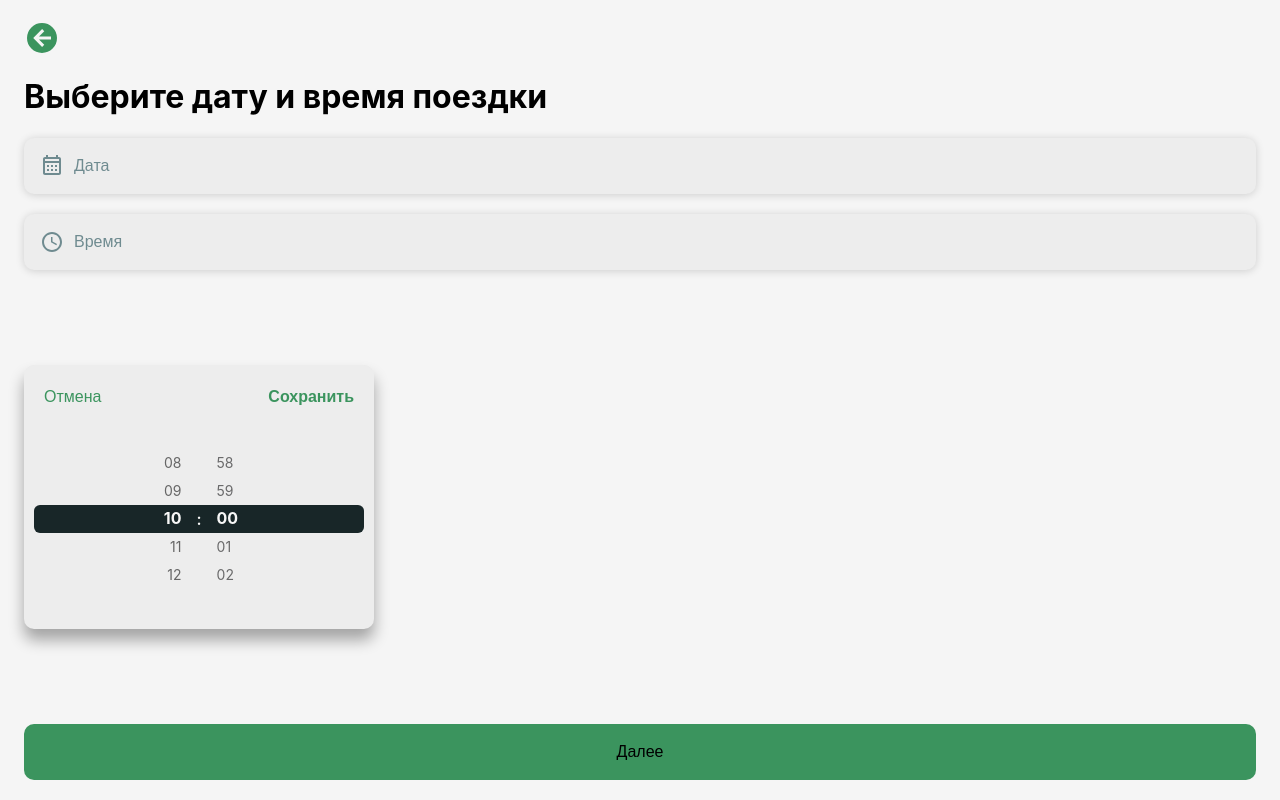
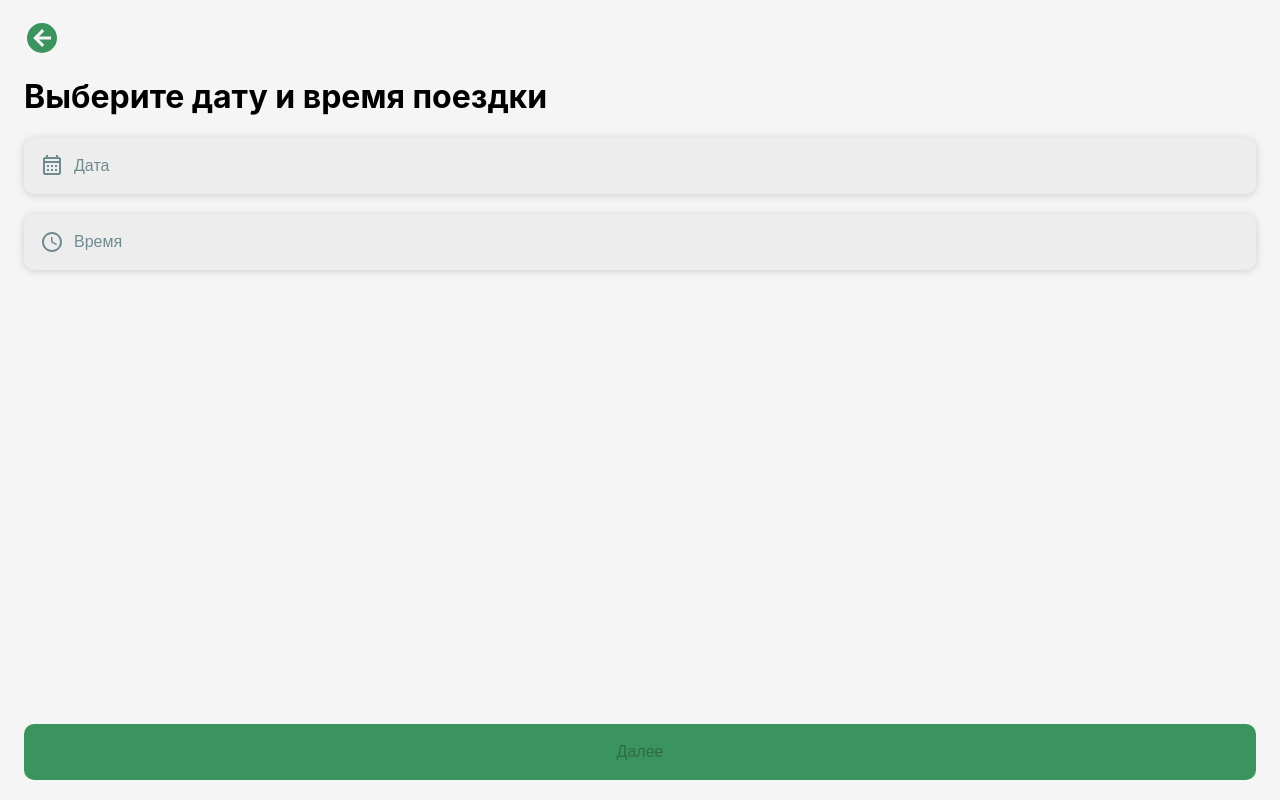
Before and after one commit to coldbloom/next-12-work, a Next.js app: page /create-trip/date-time in a window 1280 px wide. Built offline with nearby package versions, Linux system fonts and the light colour scheme.

Commit message:
remove react ios timepicker lib

```diff
--- a/package.json
+++ b/package.json
@@ -19,7 +19,6 @@
     "react": "18.3.1",
     "react-calendar": "^5.0.0",
     "react-dom": "18.3.1",
-    "react-ios-time-picker": "^0.2.2",
     "react-transition-group": "^4.4.5",
     "react-type-animation": "^3.2.0"
   },
--- a/pages/create-trip/date-time/index.tsx
+++ b/pages/create-trip/date-time/index.tsx
@@ -4,9 +4,9 @@ import Icon from "@mdi/react";
 import { LayoutContainer } from "../index";
 import { GoBackBtn } from "@/components/kit/GoBackBtn";
 import cn from "classnames";
-import {useRouter} from "next/router";
-import {useEffect, useState} from "react";
-import {observer} from "mobx-react-lite";
+import { useRouter } from "next/router";
+import { useState } from "react";
+import { observer } from "mobx-react-lite";
 import Store from '../store';
 
 import s from './DateTime.module.scss'
@@ -14,8 +14,6 @@ import {ModalPageWindow} from "@/components/kit/ModalPageWindow";
 import {DatePicker} from "@/components/kit/Calendar";
 import {formatDate} from "@/utils/functions";
 
-// @ts-ignore
-// import { TimePicker } from 'react-ios-time-picker';
 import {MyTimePicker} from "@/components/kit/MyTimePicker";
 
 const DateTime = observer(() => {
@@ -38,16 +36,6 @@ const DateTime = observer(() => {
     closeModal(0);
   };
 
-  useEffect(() => {
-    console.log(activeField, ' activeField')
-  }, [activeField]);
-
-  const [value, setValue] = useState('10:00');
-
-  const onChange = (timeValue: any) => {
-    setValue(timeValue);
-  }
-
   return (
     <LayoutContainer>
       <div className={s.wrapper}>
@@ -63,30 +51,9 @@ const DateTime = observer(() => {
             {time ?? 'Время'}
           </button>
         </div>
-        {/*<input*/}
-        {/*  type="time"*/}
-        {/*  value={time}*/}
-        {/*  onChange={(e) => setTime(e.target.value)}*/}
-        {/*/>*/}
 
-        {/*<div className={s.timePicker}>*/}
-        {/*  <div className={s.buttonsWrapper}>*/}
-        {/*    <button>Отмена</button>*/}
-        {/*    <button>Сохранить</button>*/}
-        {/*  </div>*/}
-        {/*  <div>*/}
-
-        {/*  </div>*/}
-        {/*</div>*/}
-
-        <MyTimePicker
-          value={value}
-          onChange={(value) => console.log(value)}
-          onFocus={(value) => console.log(value, 'focus')}
-          onSave={(value) => console.log(value, ' onSave')}
-        />
         <button
-          //disabled={!city}
+          disabled={!date || !time}
           className={cn(s.continueButton, {[s.disabled]: false})}
           onClick={handleContinue}
         >
@@ -112,7 +79,6 @@ const DateTime = observer(() => {
               <MyTimePicker
                 value={time}
                 onChange={(value) => onChangeTime(value)}
-                onFocus={(value) => console.log(value, 'focus')}
                 onSave={(value) => console.log(value, ' onSave')}
                 onCancel={() => closeModal(0)}
               />
--- a/src/components/kit/MyTimePicker/MyTimePicker.module.scss
+++ b/src/components/kit/MyTimePicker/MyTimePicker.module.scss
@@ -180,7 +180,7 @@
 .react-ios-time-picker-cell-inner-hour:hover,
 .react-ios-time-picker-cell-inner-minute:hover,
 .react-ios-time-picker-cell-inner-hour-format:hover {
-  background-color: #ff9d0ac9;
+  background-color: variables.$color-theme-one;
   color: white;
 }
 
@@ -188,6 +188,7 @@
   /* font-weight: 500; */
   font-weight: bold;
   color: #f7f7f7;
+  font-size: 16px;
   font-size: 16px;
 }
 
--- a/src/components/kit/MyTimePicker/TimePickerSelection.js
+++ b/src/components/kit/MyTimePicker/TimePickerSelection.js
@@ -1,5 +1,4 @@
 import React, { useEffect, useState } from 'react';
-import HourFormat from './HourFormat';
 import HourWheel from './HourWheel';
 import MinuteWheel from './MinuteWheel';
 
@@ -49,8 +48,6 @@ function TimePickerSelection({
       value,
       setValue,
       controllers,
-      // use12Hours,
-      // onAmPmChange,
       setHourFormat,
       hourFormat,
    };
```
Also changed, not shown: 2 other files (tests, documents, lock files or other folders).
